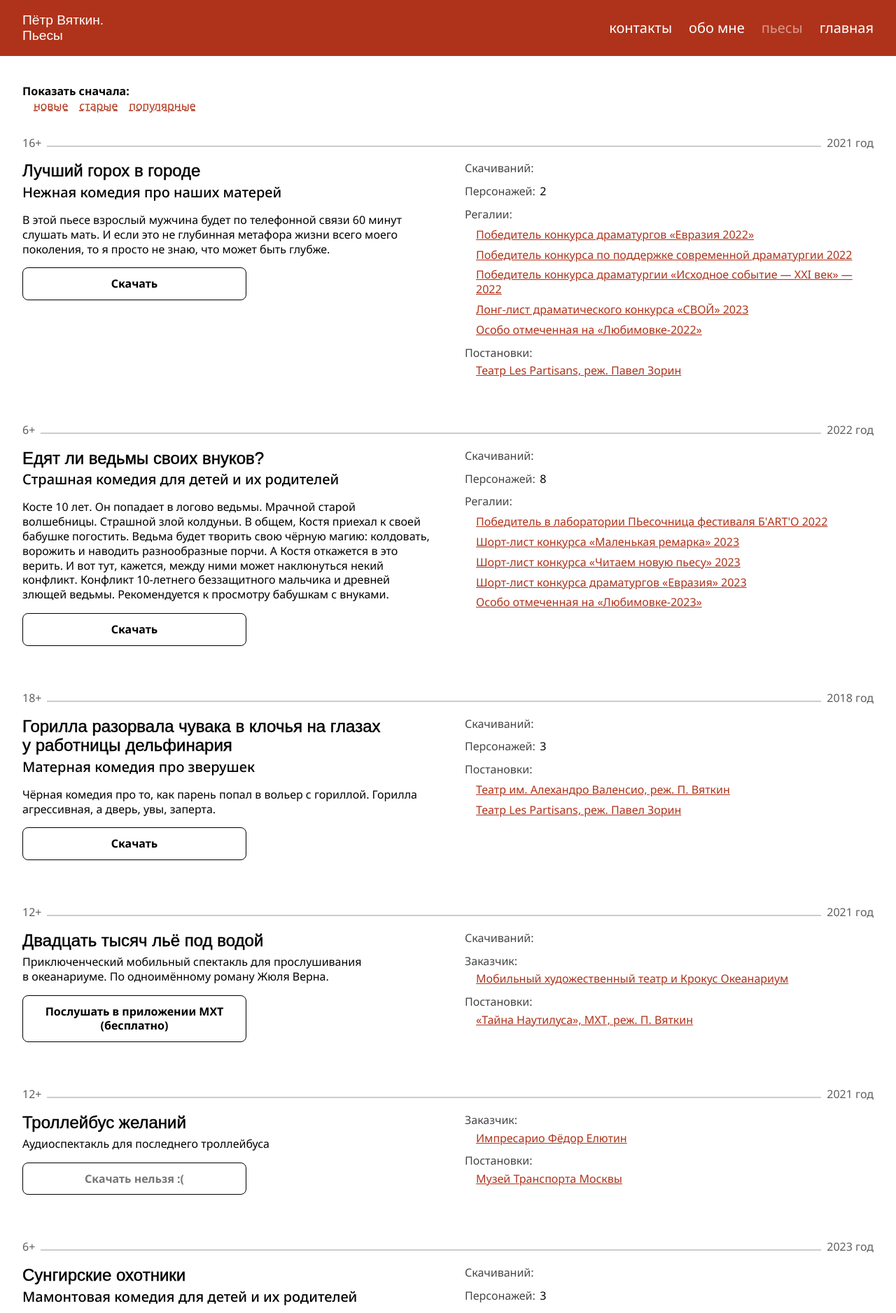
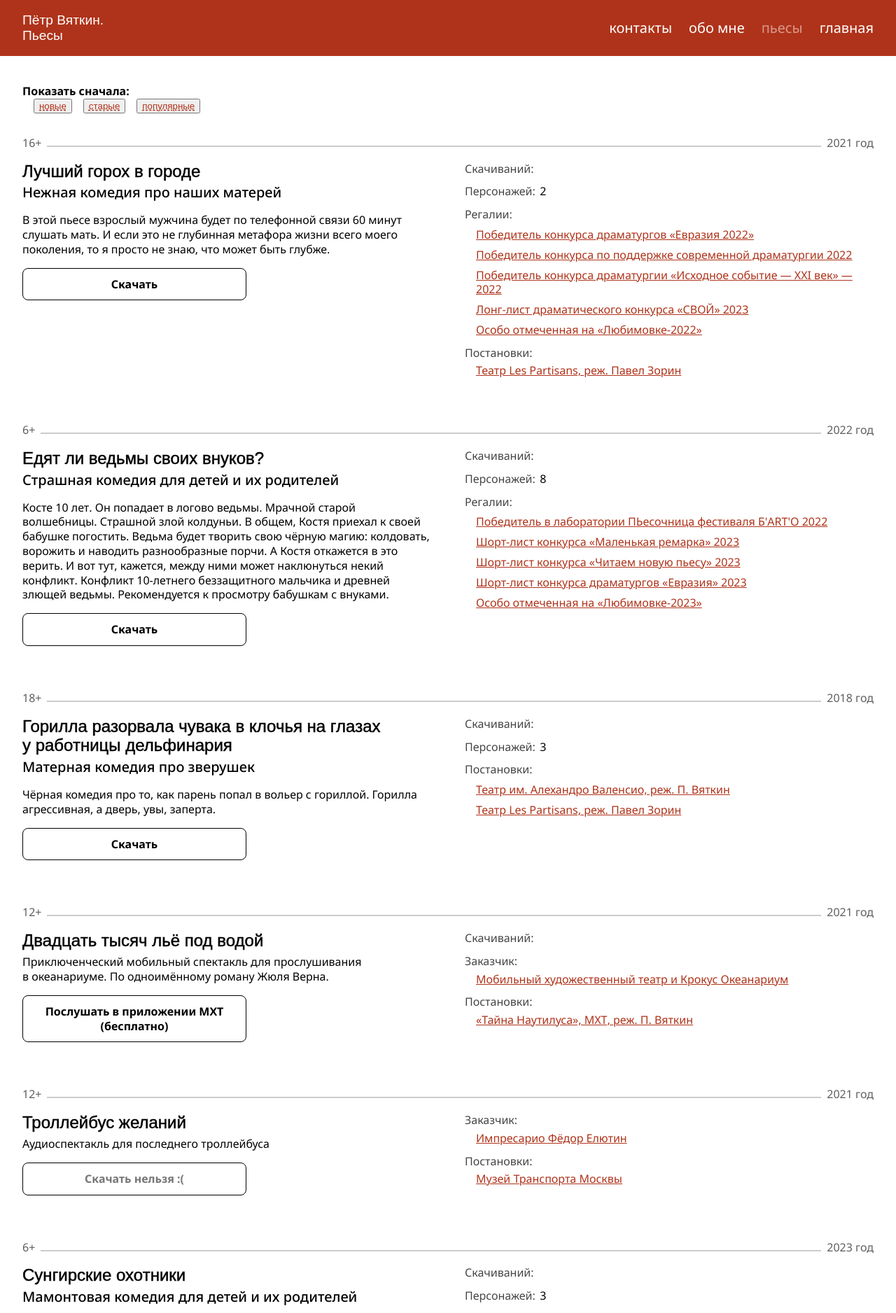
Before and after one commit to 1640max/vyatkin, a Jekyll site: the page built from pieces.html, in a window 1280 px wide. Shown: the top 1876 px of the page at 70% size. Built offline with Jekyll 4.4.1, drawn with Linux system fonts in a browser that asks for light colours; some web fonts are replaced.

Commit message:
Семантика для pieces

```diff
--- a/pieces.html
+++ b/pieces.html
@@ -6,13 +6,13 @@
 <section class="sort-ui sort-ui__self body__margin">
   <p class="sort-ui__heading">Показать сначала:</p>
   <ul class="sort-ui__list">
-    <li class="sort-ui__item" id="sort-new">новые</li>
-    <li class="sort-ui__item" id="sort-old">старые</li>
-    <li class="sort-ui__item" id="sort-popular">популярные</li>
+    <li><button class="sort-ui__item" id="sort-new">новые</button></li>
+    <li><button class="sort-ui__item" id="sort-old">старые</button></li>
+    <li><button class="sort-ui__item" id="sort-popular">популярные</button></li>
   </ul>
 </section>
 
-<div class="piece-cards body__margin">
+<section class="piece-cards body__margin">
   {% assign pieces-sorted = site.data.pieces %}
   {% for piece in pieces-sorted %}
     <article class="piece-card" id="piece-{{ piece.order }}">
@@ -146,4 +146,4 @@
     </script>
 
   {% endfor %}
-</div>
+</section>
```
